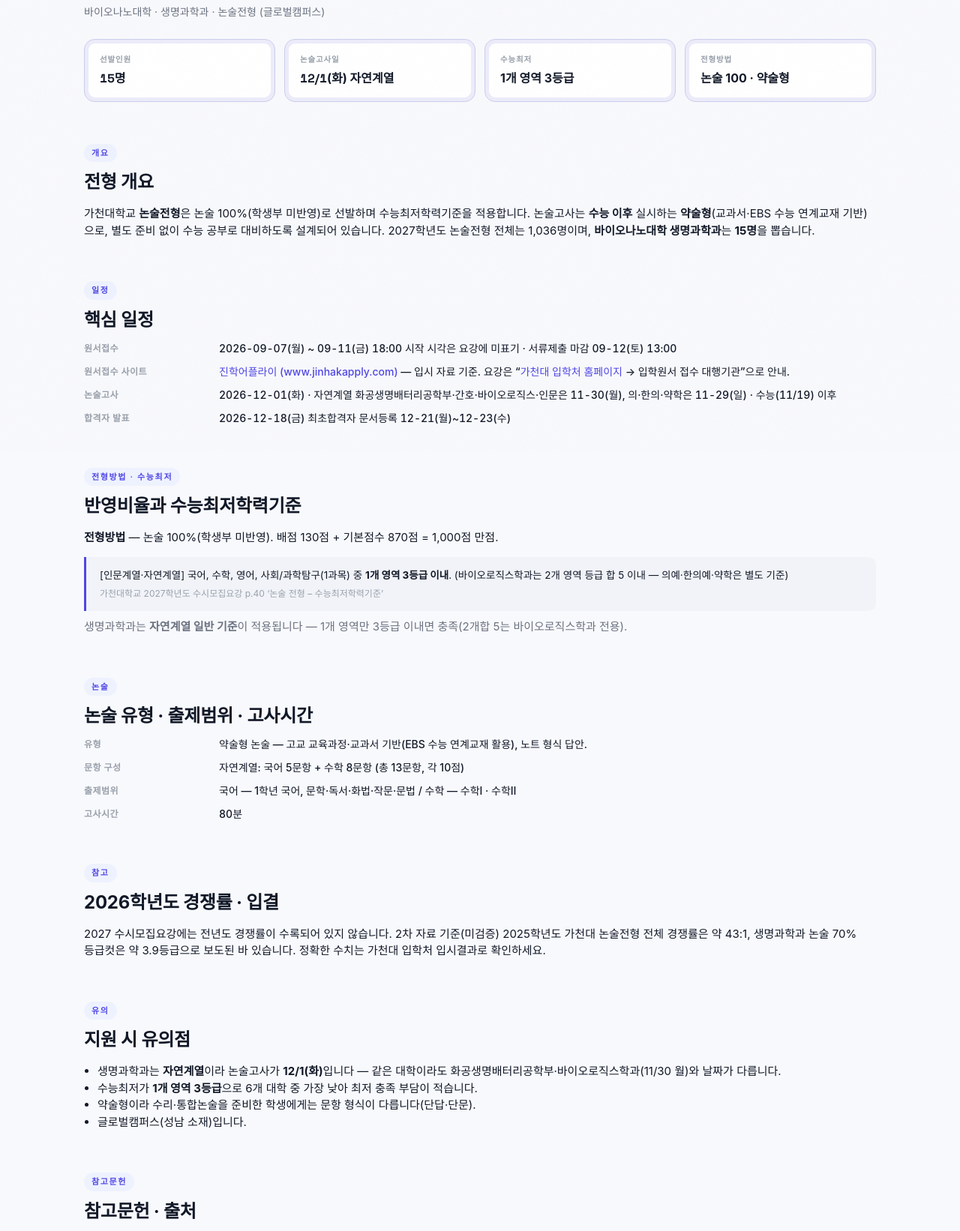
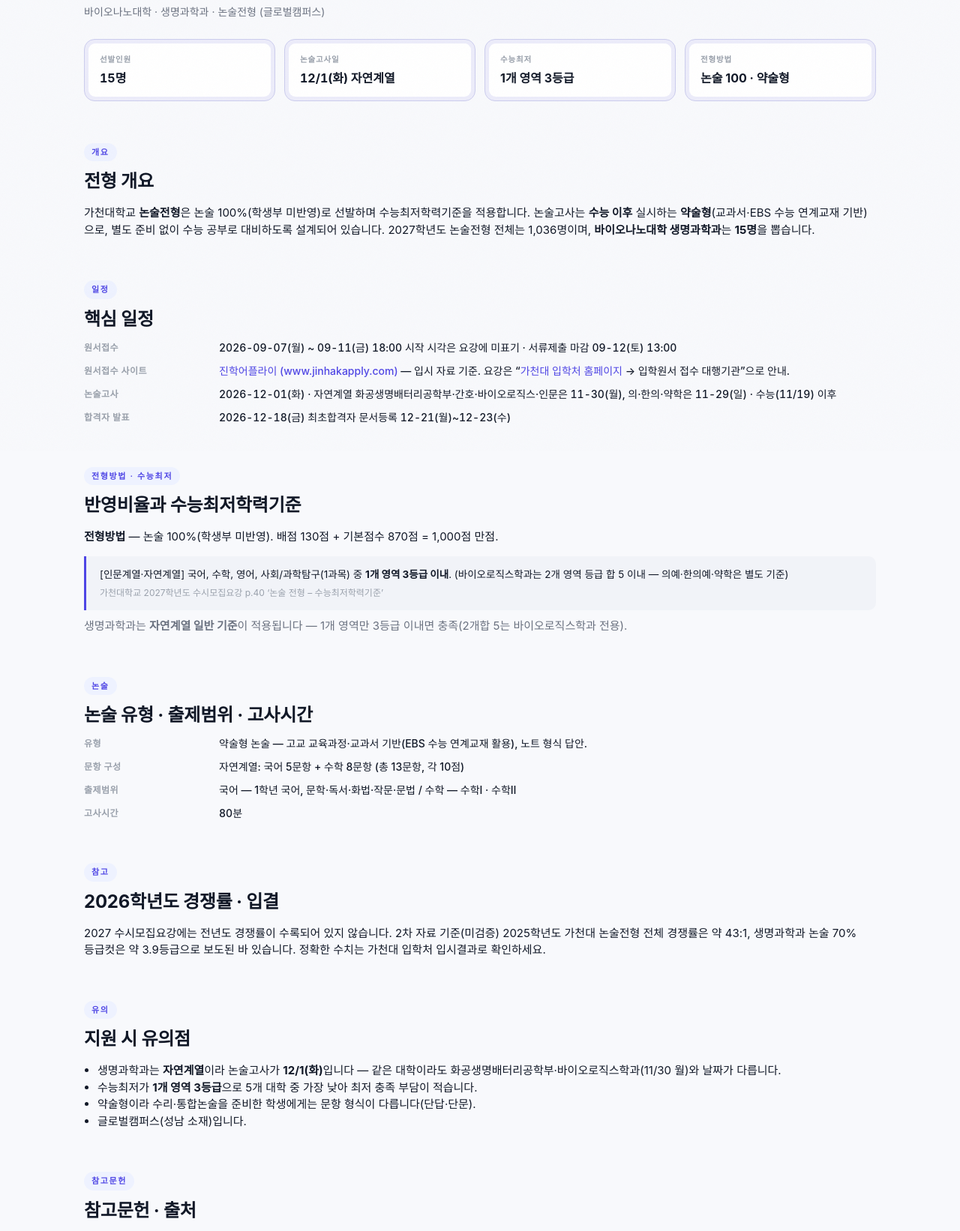
Before and after one commit to spray97/2027-bio-susi-nonsul, a plain HTML site: page u/gachon.html in a window 1280 px wide. Shown: the part 199-1841 px from the top of the page at 75% size. Drawn offline with Linux system fonts and the light colour scheme; a web font is replaced by a local one.

Commit message:
Space Grotesk 제거 — Pretendard + tabular-nums로 통일
- 숫자 표시용으로만 쓰던 Space Grotesk(범용 폰트)와 Google Fonts CDN 링크 6개 파일에서 제거
- --font-display를 Pretendard 폴백으로 변경, 외부 폰트 의존성 축소
- 숙명여대 삭제 후 남은 "6개 대학" 표현 2건 → "5개 대학"

Co-Authored-By: Claude Sonnet 5 <noreply@anthropic.com>
Claude-Session: https://claude.ai/code/session_01WotuzAdGREffRf1Y3TFVBC

```diff
--- a/assets/style.css
+++ b/assets/style.css
@@ -41,7 +41,7 @@
   --maxw-wide: 1220px;
 
   --font: 'Pretendard', -apple-system, BlinkMacSystemFont, 'Segoe UI', system-ui, sans-serif;
-  --font-display: 'Space Grotesk', var(--font);
+  --font-display: var(--font);
 }
 
 :root[data-theme="dark"] {
--- a/u/gachon.html
+++ b/u/gachon.html
@@ -7,9 +7,6 @@
 <meta name="description" content="가천대학교(글로벌캠퍼스) 2027학년도 논술전형(생명과학과) — 선발 15명, 논술 12/1(화), 수능최저 1개 영역 3등급, 논술 100 약술형 80분. 공식 모집요강 대조본.">
 <link rel="preconnect" href="https://cdn.jsdelivr.net">
 <link rel="stylesheet" href="https://cdn.jsdelivr.net/gh/orioncactus/pretendard/dist/web/static/pretendard.min.css">
-<link rel="preconnect" href="https://fonts.googleapis.com">
-<link rel="preconnect" href="https://fonts.gstatic.com" crossorigin>
-<link rel="stylesheet" href="https://fonts.googleapis.com/css2?family=Space+Grotesk:wght@500;600;700&display=swap">
 <script src="https://code.iconify.design/iconify-icon/2.3.0/iconify-icon.min.js"></script>
 <link rel="stylesheet" href="../assets/style.css">
 </head>
@@ -108,7 +105,7 @@
     <h2 class="section-title">지원 시 유의점</h2>
     <ul class="prose" style="padding-left:18px; list-style:disc;">
       <li>생명과학과는 <strong>자연계열</strong>이라 논술고사가 <strong>12/1(화)</strong>입니다 &mdash; 같은 대학이라도 화공생명배터리공학부·바이오로직스학과(11/30 월)와 날짜가 다릅니다.</li>
-      <li>수능최저가 <strong>1개 영역 3등급</strong>으로 6개 대학 중 가장 낮아 최저 충족 부담이 적습니다.</li>
+      <li>수능최저가 <strong>1개 영역 3등급</strong>으로 5개 대학 중 가장 낮아 최저 충족 부담이 적습니다.</li>
       <li>약술형이라 수리·통합논술을 준비한 학생에게는 문항 형식이 다릅니다(단답·단문).</li>
       <li>글로벌캠퍼스(성남 소재)입니다.</li>
     </ul>
```
Also changed, not shown: index.html (+0 -3 lines), u/ewha.html (+0 -3 lines), u/konkuk.html (+0 -3 lines), u/kookmin.html (+1 -4 lines), u/kwangwoon.html (+0 -3 lines).
